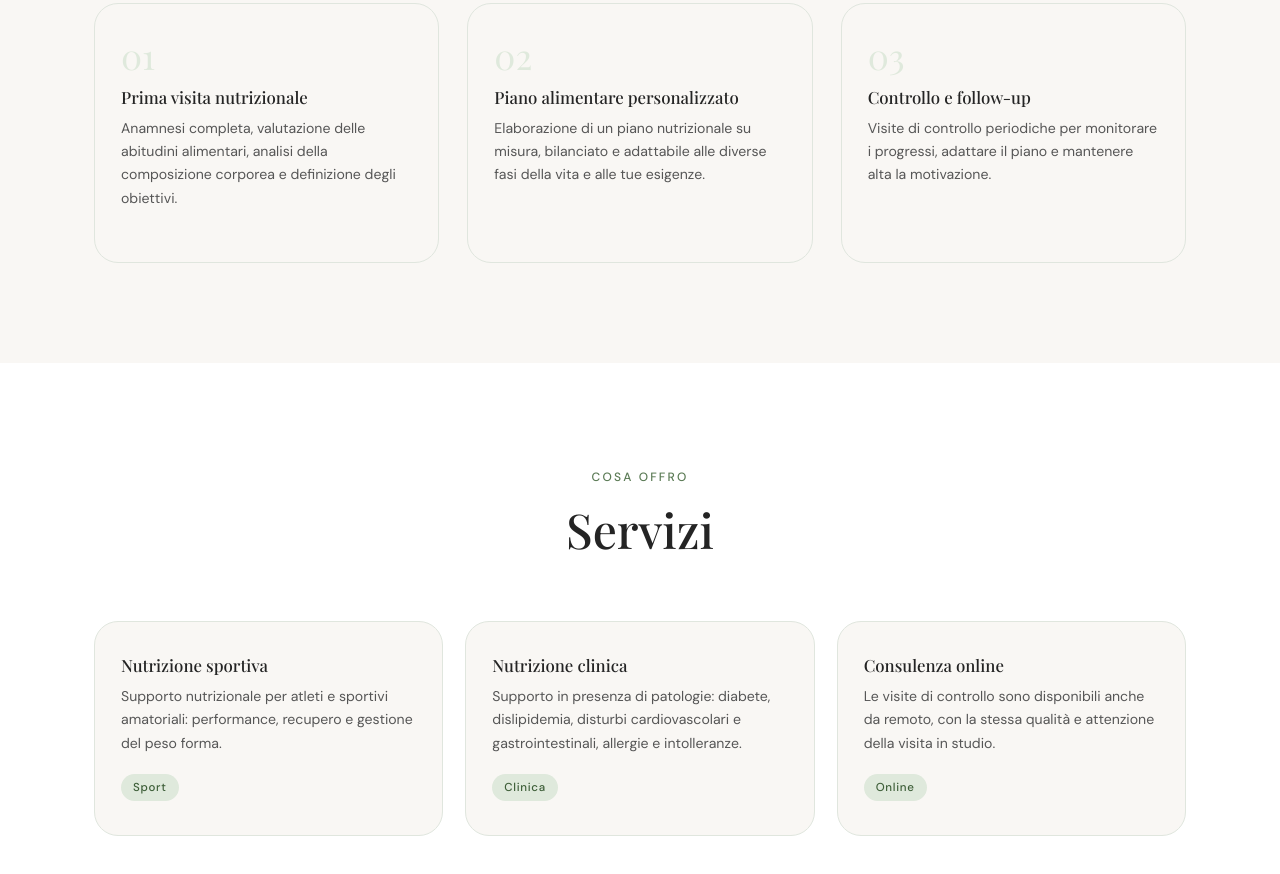
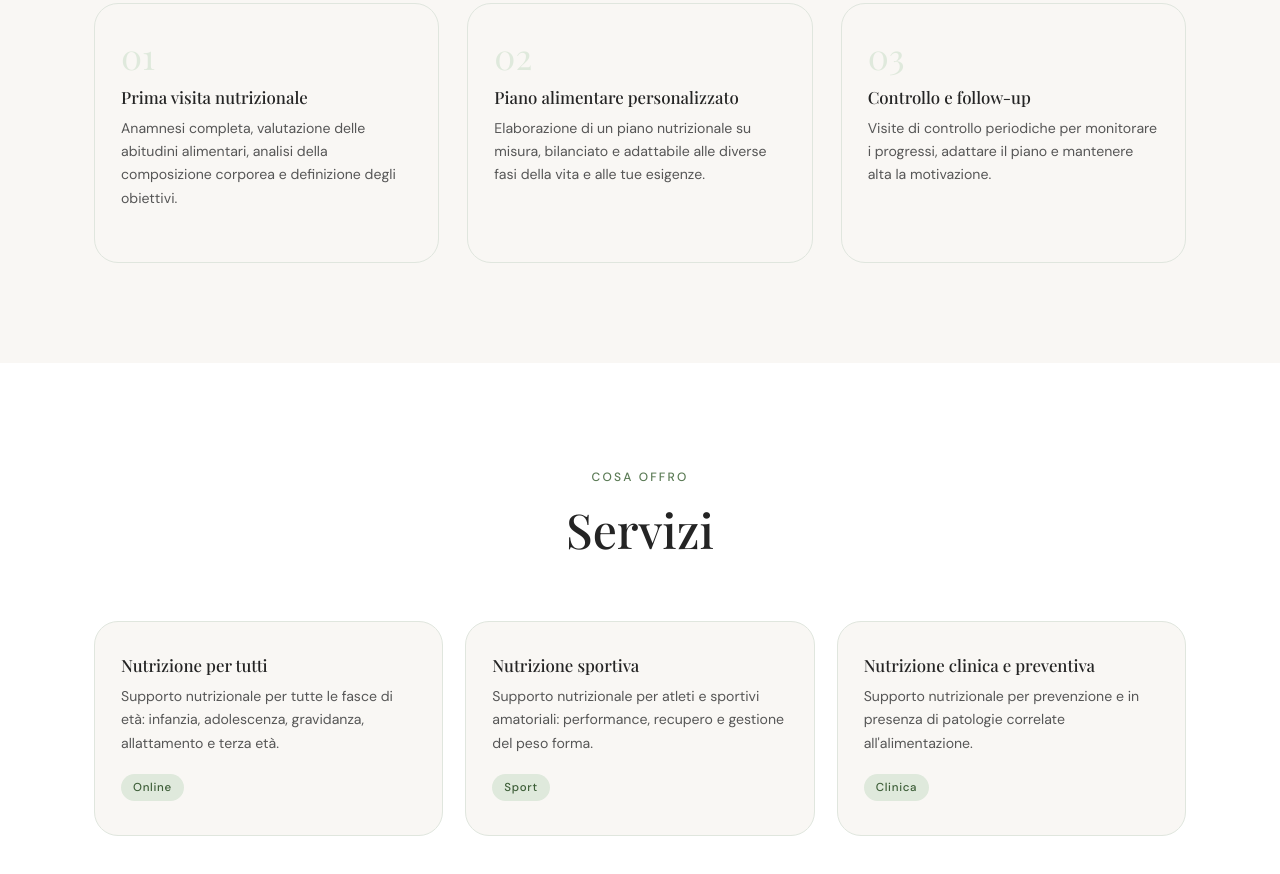
Before and after one commit to ferra12/nutri_landing_page, a plain HTML site: page templates/index.html in a window 1280 px wide. Shown: the part 2158-3032 px from the top of the page. Drawn offline with nearby package versions, Linux system fonts and the light colour scheme; a web font is replaced by a local one.

Commit message:
fix minori

```diff
--- a/templates/index.html
+++ b/templates/index.html
@@ -161,7 +161,7 @@
               </svg>
             </div>
             <div>
-              <strong>Iscritta all'Ordine dei Biologi del Triveneto</strong>
+              <strong>Iscritta all'Ordine dei Biologi del Veneto, del Friuli Venezia Giulia e del Trentino Alto Adige</strong>
               <p>n. Tri_A4061</p>
             </div>
           </div>
@@ -245,24 +245,30 @@
         <h2 class="section-title">Servizi</h2>
       </div>
       <div class="servizi-grid">
+
+        <div class="servizio-card fade-in delay-1">
+          <h3>Nutrizione per tutti</h3>
+          <p>Supporto nutrizionale per tutte le fasce di età: infanzia, adolescenza, gravidanza, allattamento e terza età.</p>
+          <span class="servizio-tag">Online</span>
+        </div>
+
         <div class="servizio-card fade-in delay-2">
           <h3>Nutrizione sportiva</h3>
           <p>Supporto nutrizionale per atleti e sportivi amatoriali: performance, recupero e gestione del peso forma.</p>
           <span class="servizio-tag">Sport</span>
         </div>
 
-        <div class="servizio-card fade-in delay-1">
-          <h3>Nutrizione clinica</h3>
-          <p>Supporto in presenza di patologie: diabete, dislipidemia, disturbi cardiovascolari e gastrointestinali, allergie e intolleranze.</p>
+        <div class="servizio-card fade-in delay-3">
+          <h3>Nutrizione clinica e preventiva</h3>
+          <p>Supporto nutrizionale per prevenzione e in presenza di patologie correlate all'alimentazione.</p>
           <span class="servizio-tag">Clinica</span>
         </div>
 
-        <div class="servizio-card fade-in delay-3">
+        <!-- <div class="servizio-card fade-in delay-3">
           <h3>Consulenza online</h3>
           <p>Le visite di controllo sono disponibili anche da remoto, con la stessa qualità e attenzione della visita in studio.</p>
           <span class="servizio-tag">Online</span>
-        </div>
-
+        </div> -->
       </div>
     </div>
   </section>
```
